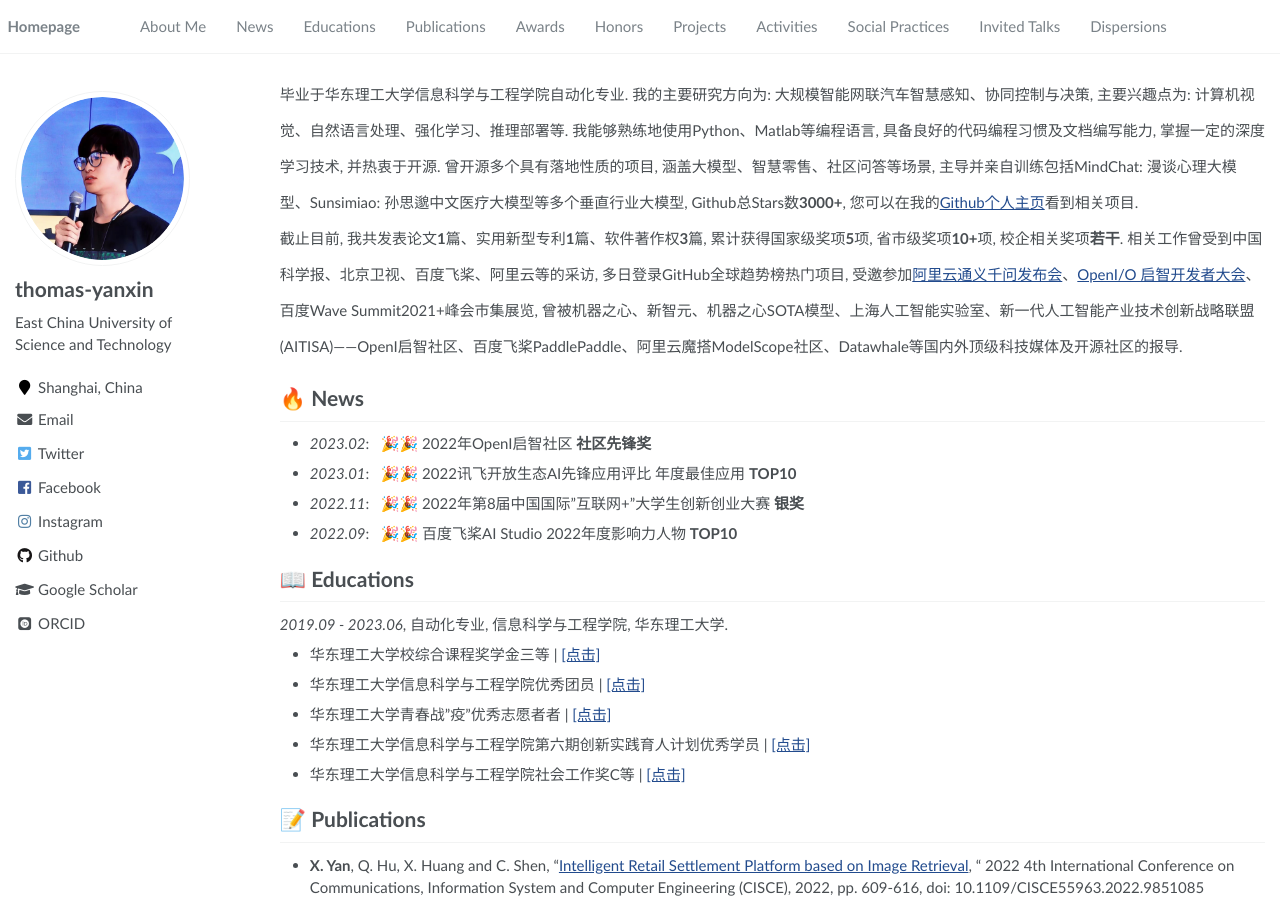
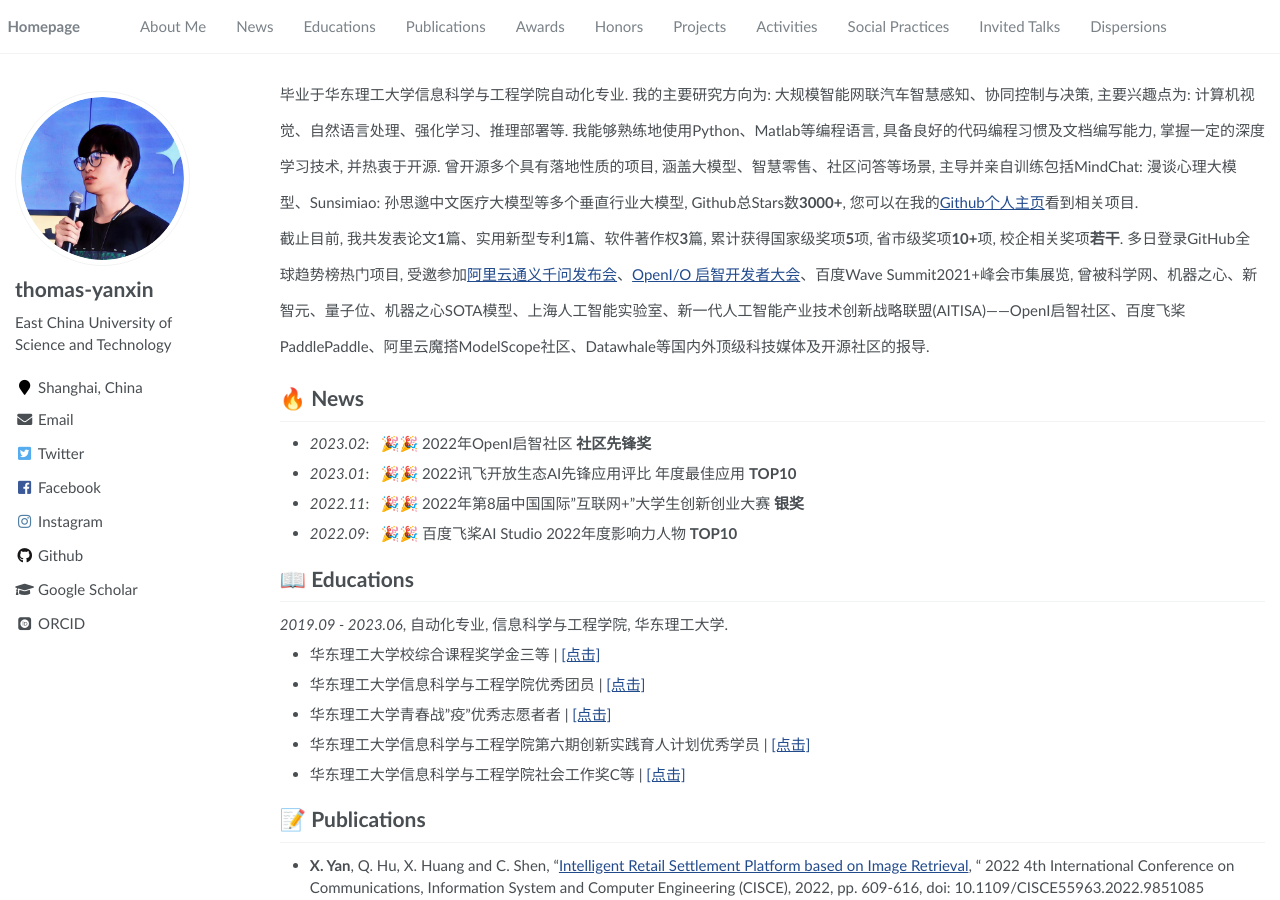
Before and after one commit to thomas-yanxin/thomas-yanxin.github.io, a Jekyll site: the page built from _pages/about.md, in a window 1280 px wide and 900 px high. Built offline with Jekyll 4.4.1, drawn with Linux system fonts in a browser that asks for light colours; some web fonts are replaced.

Commit message:
Update about.md

```diff
--- a/_pages/about.md
+++ b/_pages/about.md
@@ -20,7 +20,7 @@
 <p style="line-height:2.4; ">
 毕业于华东理工大学信息科学与工程学院自动化专业. 我的主要研究方向为: 大规模智能网联汽车智慧感知、协同控制与决策, 主要兴趣点为: 计算机视觉、自然语言处理、强化学习、推理部署等. 我能够熟练地使用Python、Matlab等编程语言, 具备良好的代码编程习惯及文档编写能力, 掌握一定的深度学习技术, 并热衷于开源. 曾开源多个具有落地性质的项目, 涵盖大模型、智慧零售、社区问答等场景, 主导并亲自训练包括MindChat: 漫谈心理大模型、Sunsimiao: 孙思邈中文医疗大模型等多个垂直行业大模型, Github总Stars数<strong>3000+</strong>, 您可以在我的<a href='https://github.com/thomas-yanxin'>Github个人主页</a>看到相关项目.
 <br/>
-截止目前, 我共发表论文<strong>1</strong>篇、实用新型专利<strong>1</strong>篇、软件著作权<strong>3</strong>篇, 累计获得国家级奖项<strong>5</strong>项, 省市级奖项<strong>10+</strong>项, 校企相关奖项<strong>若干</strong>. 相关工作曾受到中国科学报、北京卫视、百度飞桨、阿里云等的采访, 多日登录GitHub全球趋势榜热门项目, 受邀参加<a href='/proof/阿里云邀请函_颜鑫.pdf'>阿里云通义千问发布会</a>、<a href='启智开发者大会邀请函-颜鑫.pdf'>OpenI/O 启智开发者大会</a>、百度Wave Summit2021+峰会市集展览, 曾被机器之心、新智元、机器之心SOTA模型、上海人工智能实验室、新一代人工智能产业技术创新战略联盟(AITISA)——OpenI启智社区、百度飞桨PaddlePaddle、阿里云魔搭ModelScope社区、Datawhale等国内外顶级科技媒体及开源社区的报导.
+截止目前, 我共发表论文<strong>1</strong>篇、实用新型专利<strong>1</strong>篇、软件著作权<strong>3</strong>篇, 累计获得国家级奖项<strong>5</strong>项, 省市级奖项<strong>10+</strong>项, 校企相关奖项<strong>若干</strong>. 多日登录GitHub全球趋势榜热门项目, 受邀参加<a href='/proof/阿里云邀请函_颜鑫.pdf'>阿里云通义千问发布会</a>、<a href='/proof/启智开发者大会邀请函-颜鑫.pdf'>OpenI/O 启智开发者大会</a>、百度Wave Summit2021+峰会市集展览, 曾被科学网、机器之心、新智元、量子位、机器之心SOTA模型、上海人工智能实验室、新一代人工智能产业技术创新战略联盟(AITISA)——OpenI启智社区、百度飞桨PaddlePaddle、阿里云魔搭ModelScope社区、Datawhale等国内外顶级科技媒体及开源社区的报导.
 </p>
 
 # 🔥 News
```
